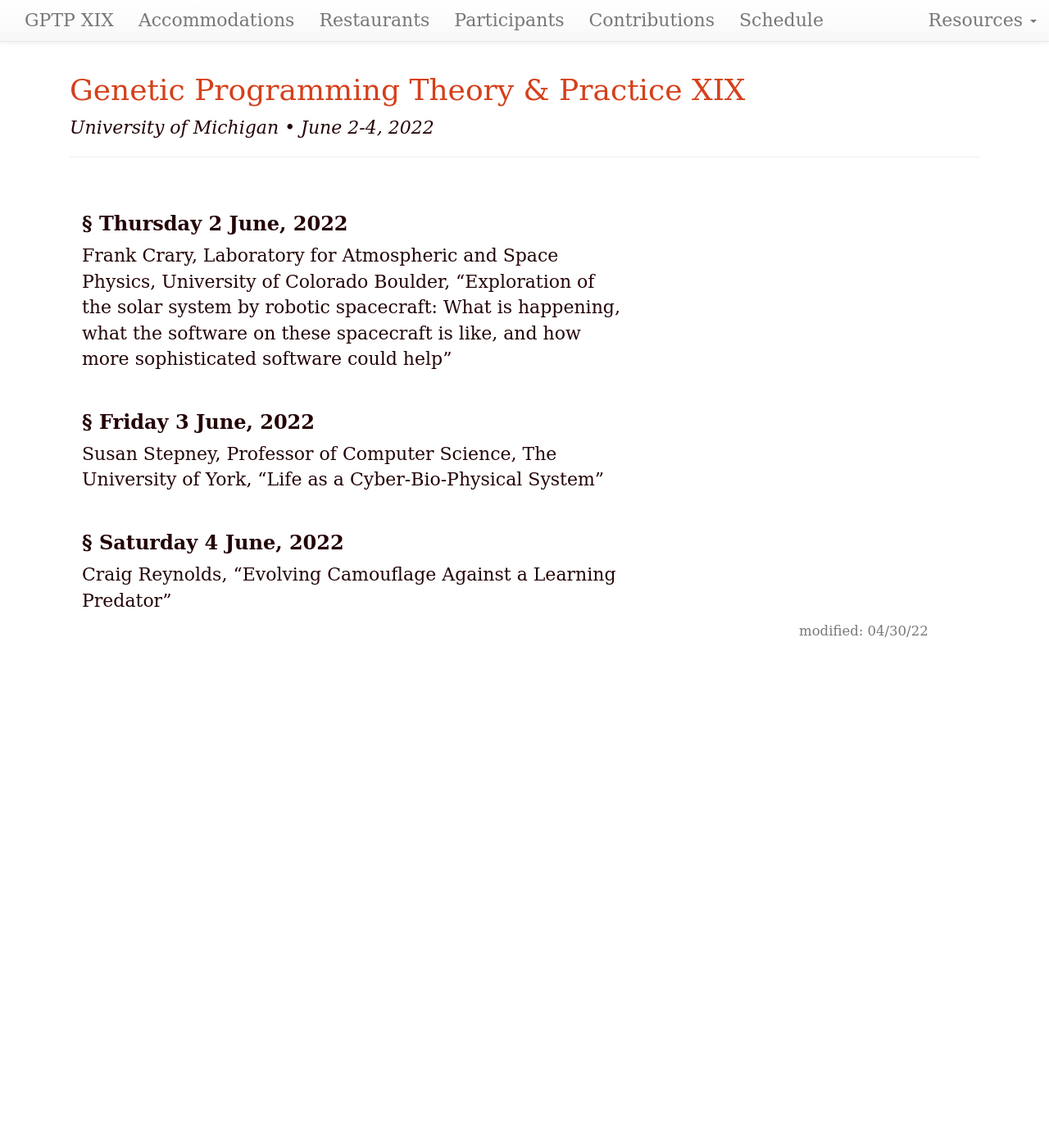
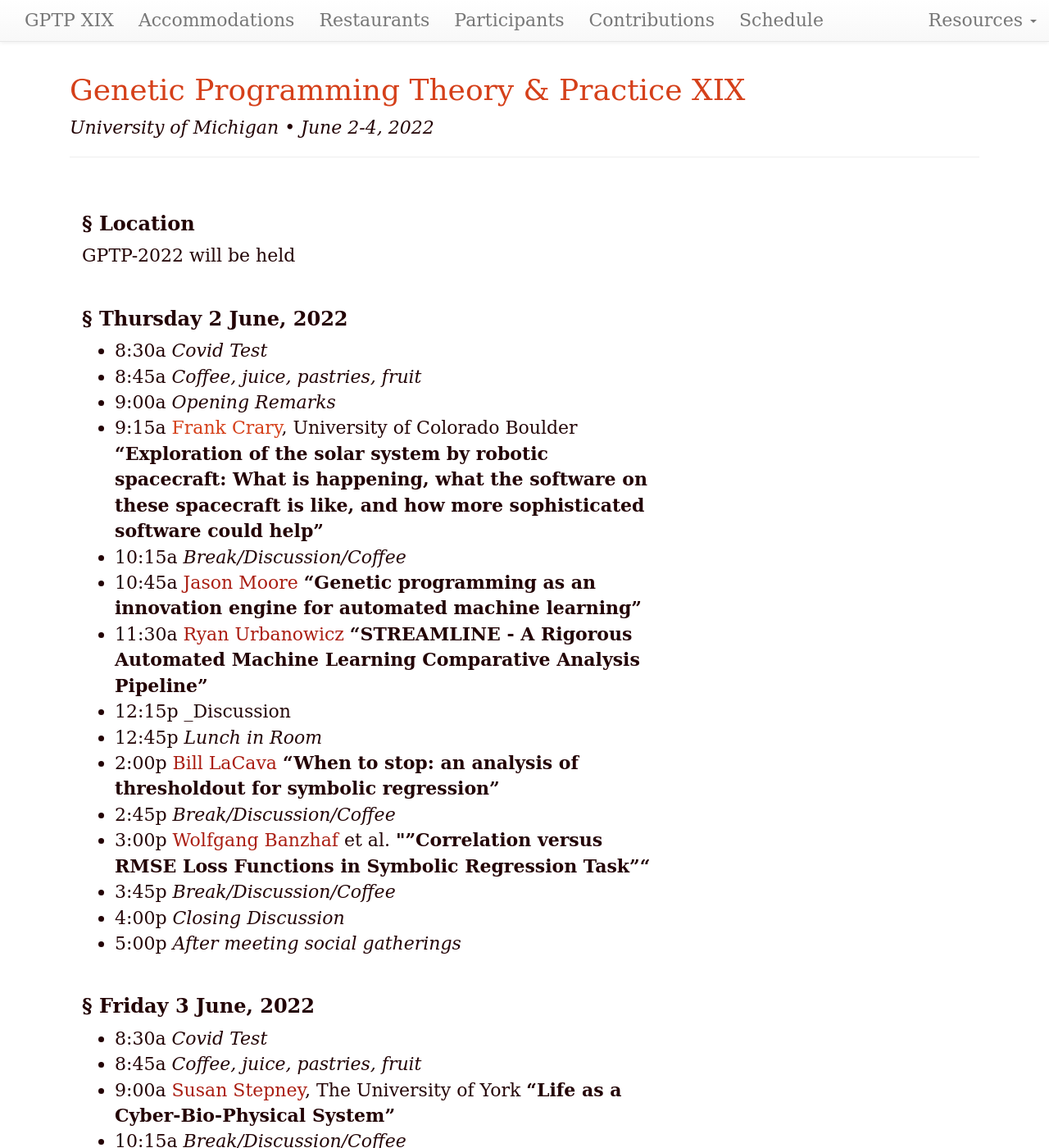
Before and after one commit to GPTP-workshop/gptp-workshop.github.io, a Jekyll site: the page built from schedule.md, in a window 1280 px wide and 1400 px high. Shown: the whole window at 82% size. Built offline with Jekyll 4.4.1, drawn with Linux system fonts in a browser that asks for light colours; our own code applies the rules of GitHub Pages for plain Markdown files; some of the changed text lies outside the part shown.

Commit message:
Update schedule.md

```diff
--- a/schedule.md
+++ b/schedule.md
@@ -1,21 +1,82 @@
 ---
 layout: default
-updated: "Apr 30, 2022"
+updated: "May 11, 2022"
 roman: "XIX"
 dates: "June 2-4, 2022"
 ---
 
+### Location
+GPTP-2022 will be held
+
+### Thursday 2 June, 2022
+
+- 8:30a _Covid Test_
+- 8:45a _Coffee, juice, pastries, fruit_
+- 9:00a _Opening Remarks_
+- 9:15a [Frank Crary](https://lasp.colorado.edu/home/mop/home/people/), University of Colorado Boulder
+**"Exploration of the solar system by robotic spacecraft: What is happening, what the software on these spacecraft is like, and how more sophisticated software could help"**
+- 10:15a _Break/Discussion/Coffee_
+- 10:45a [Jason Moore]()
+**"Genetic programming as an innovation engine for automated machine learning"**
+- 11:30a [Ryan Urbanowicz]()
+**"STREAMLINE - A Rigorous Automated Machine Learning Comparative Analysis Pipeline"**
+- 12:15p _Discussion
+- 12:45p _Lunch in Room_
+- 2:00p [Bill LaCava]()
+**"When to stop: an analysis of thresholdout for symbolic regression"**
+- 2:45p _Break/Discussion/Coffee_
+- 3:00p [Wolfgang Banzhaf]() et al.
+**""Correlation versus RMSE Loss Functions in Symbolic Regression Task""**
+- 3:45p _Break/Discussion/Coffee_
+- 4:00p _Closing Discussion_
+- 5:00p _After meeting social gatherings_
 
 
 
-### Thursday 2 June, 2022
-
-Frank Crary, Laboratory for Atmospheric and Space Physics, University of Colorado Boulder, “Exploration of the solar system by robotic spacecraft: What is happening, what the software on these spacecraft is like, and how more sophisticated software could help”
-
 ### Friday 3 June, 2022
 
-Susan Stepney, Professor of Computer Science, The University of York, "Life as a Cyber-Bio-Physical System"
+- 8:30a _Covid Test_
+- 8:45a _Coffee, juice, pastries, fruit_
+- 9:00a [Susan Stepney](), The University of York
+**"Life as a Cyber-Bio-Physical System"**
+- 10:15a _Break/Discussion/Coffee_
+- 10:45a [Ting Hu]()
+**"Genetic programming for interpretable and explainable machine learning"**
+- 11:30a [Mark Kotanchek]()
+**"Biological Strategies: ParetoGP vs. Wide & Ill-Conditioned Data from Nonlinear Systems"**
+- 12:15p _Discussion
+- 12:45p _Lunch in Room_
+- 2:00p [Alden Wright]()
+**"Evolving complexity is hard"**
+- 2:45p _Break/Discussion/Coffee_
+- 3:00p [Michael Affenzeller/Bogdan Burlacu]()
+**"Symbolic Regression in Materials Science: Discovering Interatomic Potentials from Data"**
+- 3:45p _Break/Discussion/Coffee_
+- 4:00p  _Discussion: Interesting books and papers_
+- 5:00p _After meeting social gatherings_
+
+
 
 ### Saturday 4 June, 2022
+- 8:30a _Covid Test_
+- 8:45a _Coffee, juice, pastries, fruit_
+- 9:00a [Craig Reynolds]
+**"Evolving Camouflage Against a Learning Predator"**
+- 10:15a _Break/Discussion/Coffee_
+- 10:45a [Erik Hemberg/Una-May O'Reilly]()
+**"GUI-Based, Efficient Genetic Programming For Unity3D"**
+- 11:30a [Penousal Machado]()
+**"GP-Based Generative Adversarial Models"**
+- 12:15p _Break/Discussion/Coffee_
+- 12:45p [Gustavo Olague]()
+**"Modeling Hierarchical Architectures with Genetic Programming and Neuroscience Knowledge"**
+- 1:00p _Closing Discussion_
+- 2:00p _Lunch in Room_
 
-Craig Reynolds, “Evolving Camouflage Against a Learning Predator”
+
+### For travel preparations
+
+We normally start at 9:00 am on the first day, that is June 2, 2022,
+and end after lunch on the last day, that is June 4, 2022.
+
+[This schedule is subject to minor changes, check the latest version by reloading. Speakers: Should you need to request a change, please post to the contribution channel on [Slack!](https://gptp-workshops.slack.com)]
```
